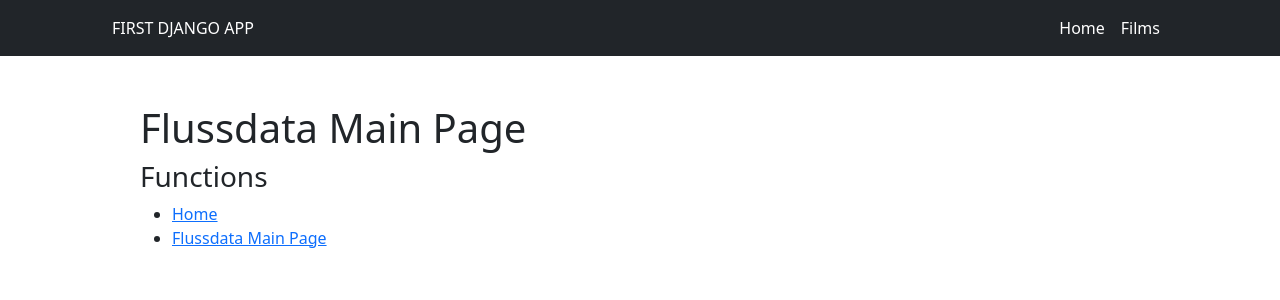
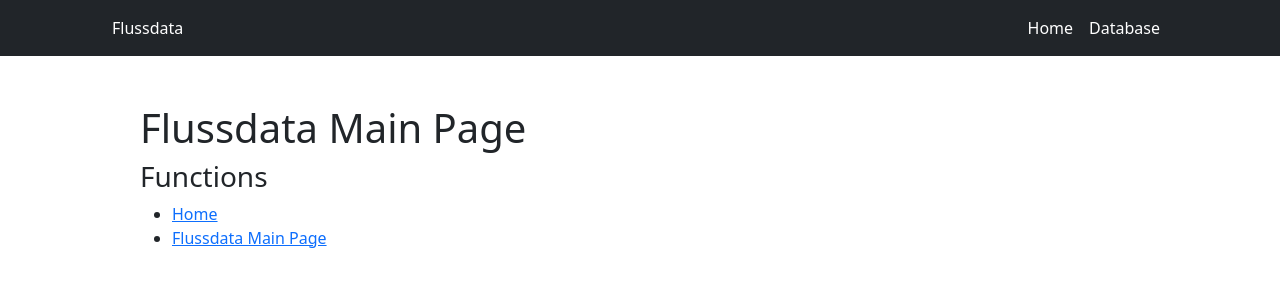
Before and after one commit to riveranalyst/software, a Django app: page /flussdata/ in a window 1280 px wide. Shown: the top 300 px of the page. Run offline with Django 4.2, Linux system fonts and the light colour scheme.

Commit message:
text in home page

```diff
--- a/project/settings.py
+++ b/project/settings.py
@@ -120,6 +120,7 @@ USE_TZ = True
 # https://docs.djangoproject.com/en/4.0/howto/static-files/
 
 STATIC_URL = 'static/'
+STATICFILES_DIRS = [os.path.join(BASE_DIR, 'static')]
 
 # Default primary key field type
 # https://docs.djangoproject.com/en/4.0/ref/settings/#default-auto-field
--- a/templates/base.html
+++ b/templates/base.html
@@ -14,7 +14,7 @@
         <title>{{title}}</title>
     {% else %}
     <!-- USE DEFAULT TITLE TEXT IF NO VARIABLE "title" IS PASSED BY THE VIEW -->
-        <title>My Films App</title>
+        <title>Flussdata</title>
     {% endif %}
 
   </head>
@@ -22,13 +22,13 @@
     <!-- BOOTSTRAP NAVBAR CODE -->
     <nav class="navbar navbar-expand-lg navbar-dark bg-dark">
         <div class="d-flex justify-content-between px-5 mx-auto" style="width: 90%;">
-            <span class="navbar-text text-white">FIRST DJANGO APP</span>
+            <span class="navbar-text text-white">Flussdata</span>
             <ul class="navbar-nav mr-auto">
                 <li class="nav-item active">
                     <a class="nav-link active" href="{% url 'home' %}">Home</a>
                 </li>
                 <li class="nav-item active">
-                    <a class="nav-link active" href="{% url 'flussdata:main' %}">Films</a>
+                    <a class="nav-link active" href="{% url 'flussdata:main' %}">Database</a>
                 </li>
             </ul>
         </div>
```
Also changed, not shown: templates/home.html (+13 -6 lines).
